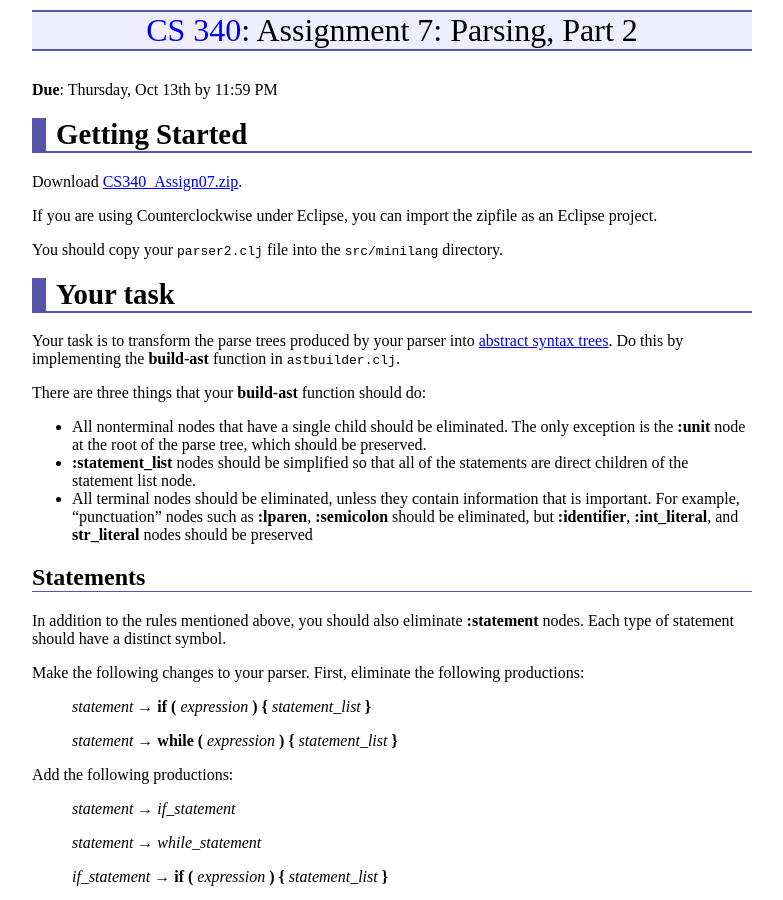
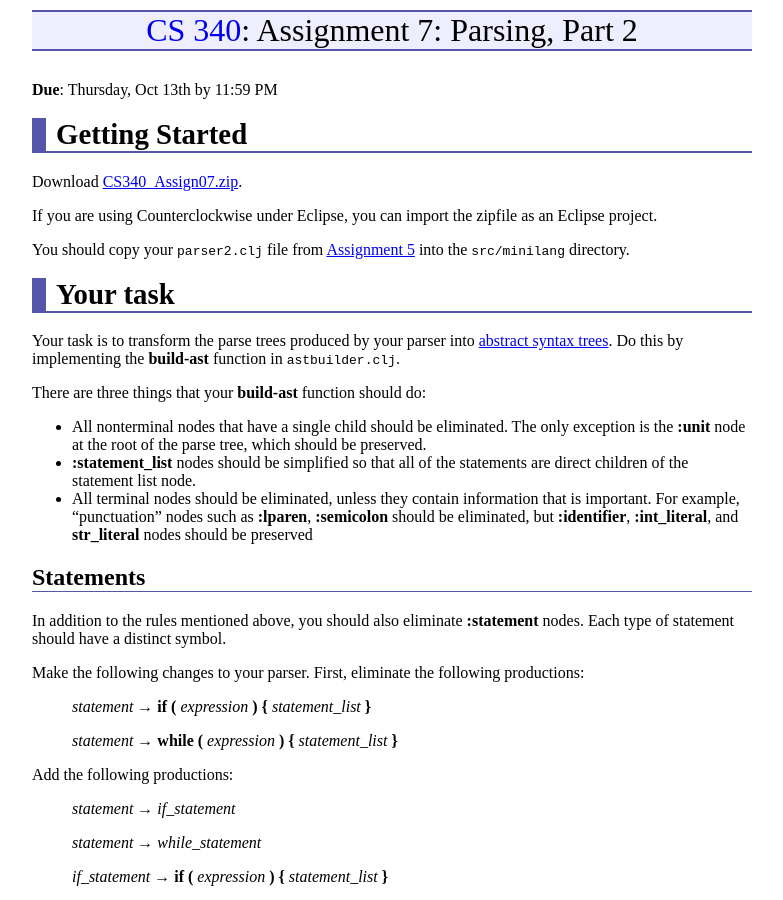
Before and after one commit to ycpcs/cs340-fall2014, a Jekyll site: the page built from assign/assign07.md, in a window 1280 px wide and 900 px high. Shown: the whole window, without its empty margins (248-1031 px from the left). Built offline with Jekyll 4.4.1, drawn with Linux system fonts in a browser that asks for light colours; nearby versions of some CDN libraries; Markdown is read by kramdown in place of the engine named in the settings.

Commit message:
clarification about copying parser2.clj

```diff
--- a/assign/assign07.md
+++ b/assign/assign07.md
@@ -11,7 +11,7 @@ Download [CS340\_Assign07.zip](CS340_Assign07.zip).
 
 If you are using Counterclockwise under Eclipse, you can import the zipfile as an Eclipse project.
 
-You should copy your `parser2.clj` file into the `src/minilang` directory.
+You should copy your `parser2.clj` file from [Assignment 5](assign05.html) into the `src/minilang` directory.
 
 # Your task
 
```
